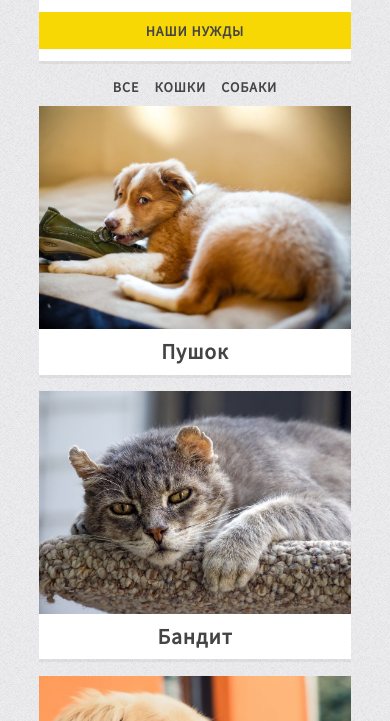
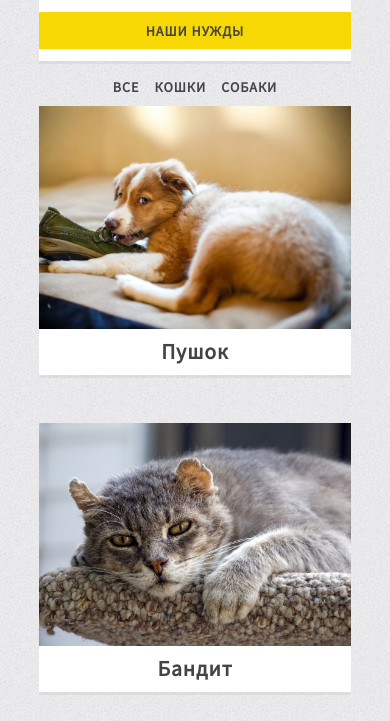
Before and after one commit to Kolomenskaya/Kolomenskaya.github.io, a plain HTML site: page index.html in a window 390 px wide. Shown: the part 123-844 px from the top of the page. Drawn offline with Linux system fonts and the light colour scheme.

Commit message:
Add files via upload

```diff
--- a/style.css
+++ b/style.css
@@ -9,6 +9,7 @@
 }
 
 body {
+	display: block;
 	background-color: #ececef;
 	background-image: url(pic/bg01.png);
 }
@@ -438,7 +439,7 @@ a {
 
 	#out {
 		grid-template-columns: repeat(1, 1fr);
-		grid-gap: 1%;
+		grid-gap: 3%;
 	}
 
 	.about p {
```
